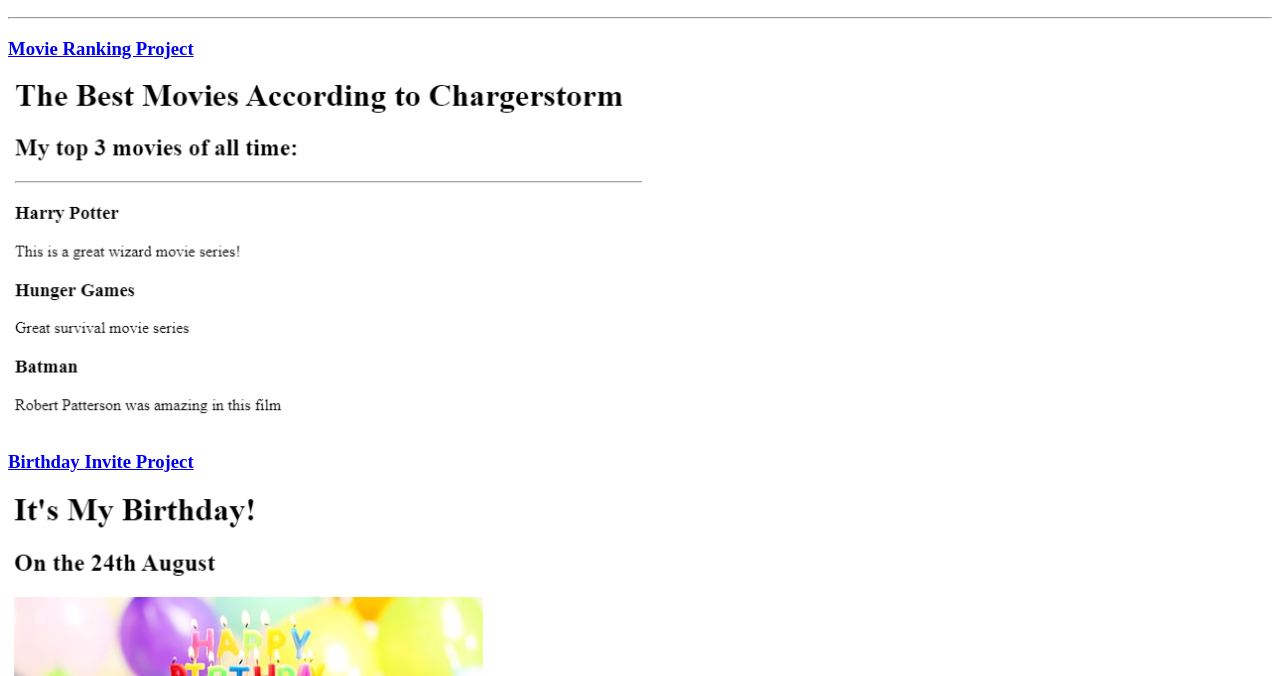
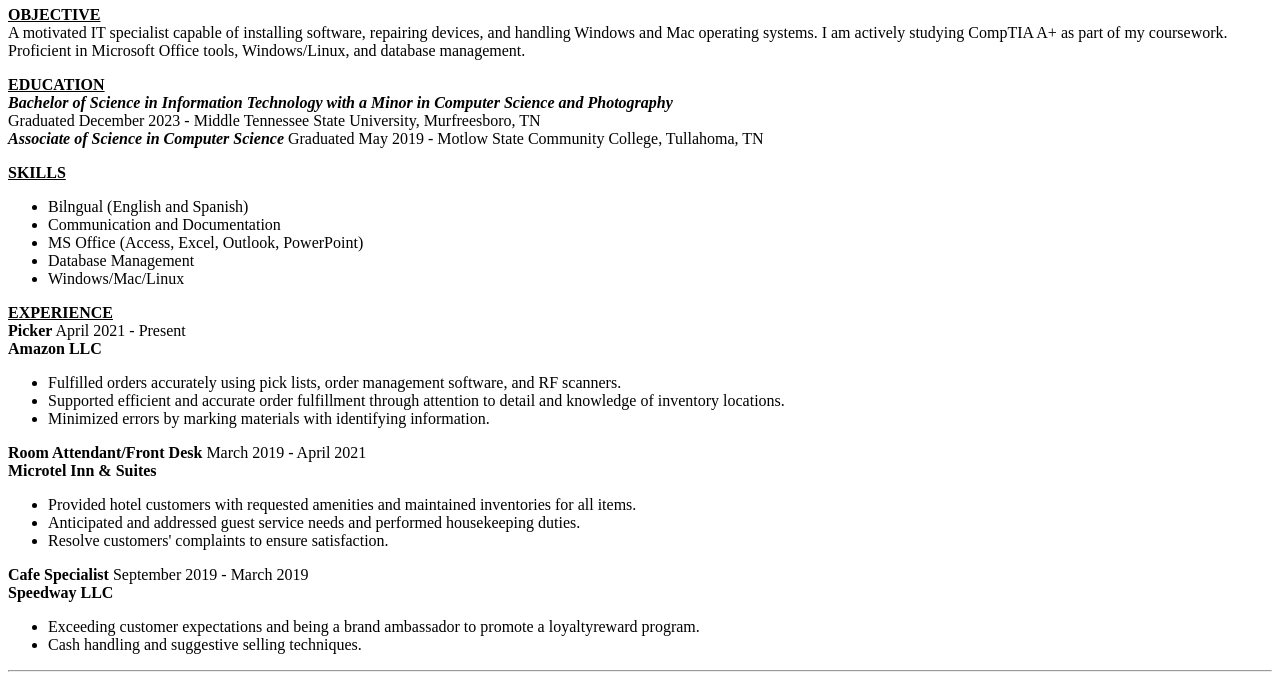
Before and after one commit to chargerstorm/HTML-Portfolio, a plain HTML site: page index.html in a window 1280 px wide. Shown: the part 110-786 px from the top of the page. Drawn offline with Linux system fonts and the light colour scheme.

Commit message:
Add files via upload

```diff
--- a/index.html
+++ b/index.html
@@ -3,31 +3,83 @@
   <head>
     <meta charset="UTF-8" />
     <meta name="viewport" content="width=device-width, initial-scale=1.0" />
-    <title>My Website</title>
+    <link rel="stylesheet" href="https://cdnjs.cloudflare.com/ajax/libs/font-awesome/4.7.0/css/font-awesome.min.css">
+    <title>My Resume</title>
   </head>
   <body>
-    <h1>Octavio Mejia's Portfolio</h1>
-    <h2>I am a Web Developer</h2>
-    <hr />
-
-    <h3><a href="./public/movie-ranking.html">Movie Ranking Project</a></h3>
-    <img
-      src="./assets/images/Movie-rank.PNG"
-      alt="Octavio's movie ranking list"
-      height="350"
-    />
-
-    <h3><a href="./public/birthday-invite.html">Birthday Invite Project</a></h3>
-    <img
-      src="./assets/images/BD.PNG"
-      alt="Purple birtday cake with materials to bring list"
-      height="550"
-    />
-    <hr />
-
-    <h3>
-      <a href="./public/about.html">About Me</a>
-      <a href="./public/contact.html">Contact Me</a>
-    </h3>
+    <p style="text-align: center; font-size: 27px;">
+      <b>Octavio Mejia Gallegos</b><br />
+      <u>octaviomejia.dev@gmail.com</u>
+    </p>
+    <!------------------------------------------------------------------------->
+    <p>
+      <b><u>OBJECTIVE</u></b>
+      <br />
+      A motivated IT specialist capable of installing software, repairing
+      devices, and handling Windows and Mac operating systems. I am actively
+      studying CompTIA A+ as part of my coursework. Proficient in Microsoft
+      Office tools, Windows/Linux, and database management.
+    </p>
+    <!------------------------------------------------------------------------->
+    <p>
+      <b><u>EDUCATION</u></b>
+      <br />
+      <b>
+        <i>
+          Bachelor of Science in Information Technology with a Minor in Computer
+          Science and Photography
+        </i>
+      </b>
+      <br />
+      Graduated December 2023 - Middle Tennessee State University, Murfreesboro,
+      TN <br />
+      <b>
+        <i> Associate of Science in Computer Science </i>
+      </b>
+      Graduated May 2019 - Motlow State Community College, Tullahoma, TN
+    </p>
+    <!------------------------------------------------------------------------->
+    <p>
+      <b><u> SKILLS </u></b>
+      <ul>
+        <li>Bilngual (English and Spanish)</li>
+        <li>Communication and Documentation</li>
+        <li>MS Office (Access, Excel, Outlook, PowerPoint)</li>
+        <li>Database Management</li>
+        <li>Windows/Mac/Linux</li>
+      </ul>
+    </p>
+    <!------------------------------------------------------------------------->
+    <p>
+      <b><u>EXPERIENCE</u></b>
+      <br/>
+      <b>Picker</b> April 2021 - Present <br/>
+      <b>Amazon LLC</b>
+      <ul>
+        <li>Fulfilled orders accurately using pick lists, order management software, and RF scanners.</li>
+        <li>Supported efficient and accurate order fulfillment through attention to detail and
+            knowledge of inventory locations.</li>
+        <li>Minimized errors by marking materials with identifying information.</li>
+      </ul>
+    <!------------------------------------------------------------------------->
+      <b>Room Attendant/Front Desk</b> March 2019 - April 2021<br/>
+      <b>Microtel Inn & Suites</b>
+      <ul>
+        <li>Provided hotel customers with requested amenities and maintained inventories for all items.</li>
+        <li>Anticipated and addressed guest service needs and performed housekeeping duties.</li>
+        <li>Resolve customers' complaints to ensure satisfaction.</li>
+      </ul>
+    <!------------------------------------------------------------------------->
+      <b>Cafe Specialist</b> September 2019 - March 2019 <br/>
+      <b>Speedway LLC</b>
+      <ul>
+        <li>Exceeding customer expectations and being a brand ambassador to promote a loyaltyreward program.</li>
+        <li>Cash handling and suggestive selling techniques.</li>
+      </ul>
+    <!------------------------------------------------------------------------->
+    <hr>
+      <a href="https://www.linkedin.com/in/octaviomejia32/"><i class="fa fa-linkedin-square" style="font-size: 40px; color: black;" aria-hidden="true"></i></a>
+      <a href="mailto: octaviomejia.dev@gmail.com"><i class="fa fa-envelope-o" style="font-size: 42px; color: black;"></i></a>
+    </p>
   </body>
 </html>
```
